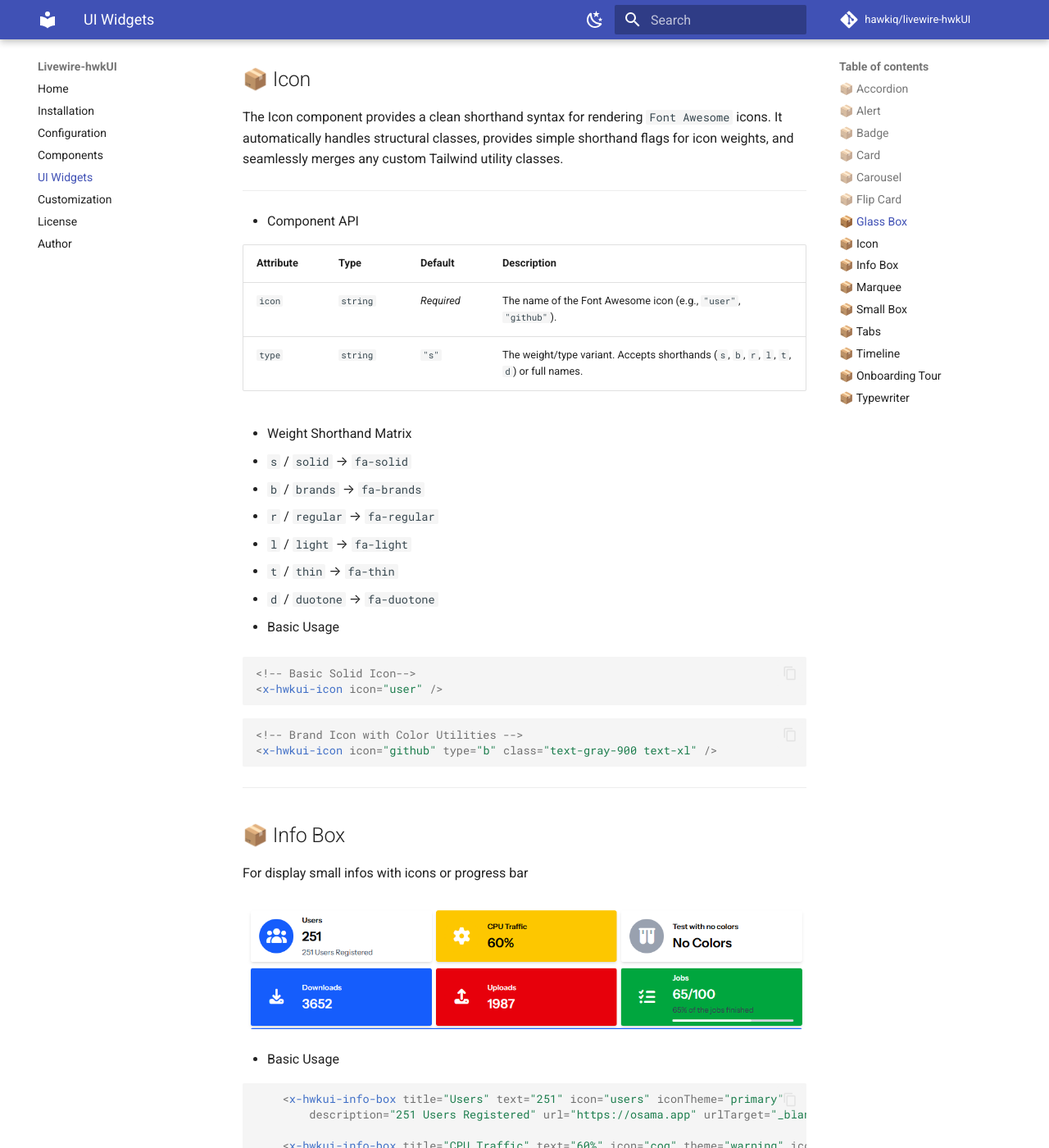
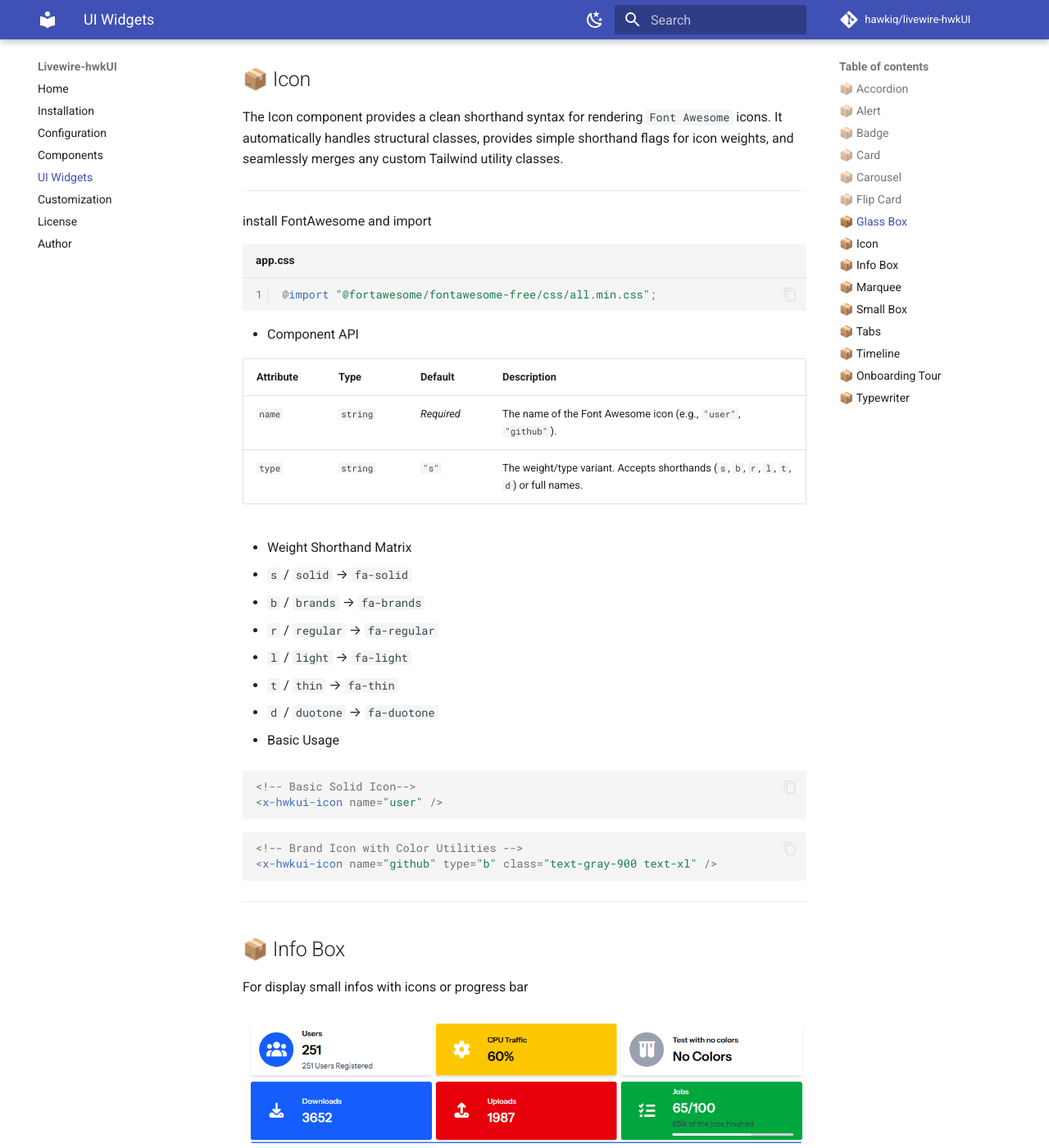
Before and after one commit to hawkiq/livewire-hwkUI, an MkDocs documentation site: the page built from docs/widgets.md, in a window 1280 px wide and 1400 px high, scrolled down 7331 px. Shown: the whole window at 82% size. Built offline with MkDocs 1.6.1 and Material for MkDocs 9.7.7, drawn with Linux system fonts in a browser that asks for light colours; comment, search, counter and statistics services are not loaded.

````diff
--- a/docs/widgets.md
+++ b/docs/widgets.md
@@ -283,11 +283,18 @@ The Icon component provides a clean shorthand syntax for rendering `Font Awesome
 
 ---
 
+install FontAwesome and import
+
+```css title="app.css" linenums="1"
+@import "@fortawesome/fontawesome-free/css/all.min.css";
+
+```
+
 - Component API
 
 | Attribute | Type | Default | Description |
 | :--- | :--- | :--- | :--- |
-| `icon` | `string` | *Required* | The name of the Font Awesome icon (e.g., `"user"`, `"github"`). |
+| `name` | `string` | *Required* | The name of the Font Awesome icon (e.g., `"user"`, `"github"`). |
 | `type` | `string` | `"s"` | The weight/type variant. Accepts shorthands (`s`, `b`, `r`, `l`, `t`, `d`) or full names. |
 
 - Weight Shorthand Matrix
@@ -304,13 +311,13 @@ The Icon component provides a clean shorthand syntax for rendering `Font Awesome
 
 ```html
 <!-- Basic Solid Icon-->
-<x-hwkui-icon icon="user" />
+<x-hwkui-icon name="user" />
 ```
 
 
 ```html
 <!-- Brand Icon with Color Utilities -->
-<x-hwkui-icon icon="github" type="b" class="text-gray-900 text-xl" />
+<x-hwkui-icon name="github" type="b" class="text-gray-900 text-xl" />
 ```
 
 ---
````
Also changed, not shown: resources/css/hwkui.css (+21 -17 lines).
